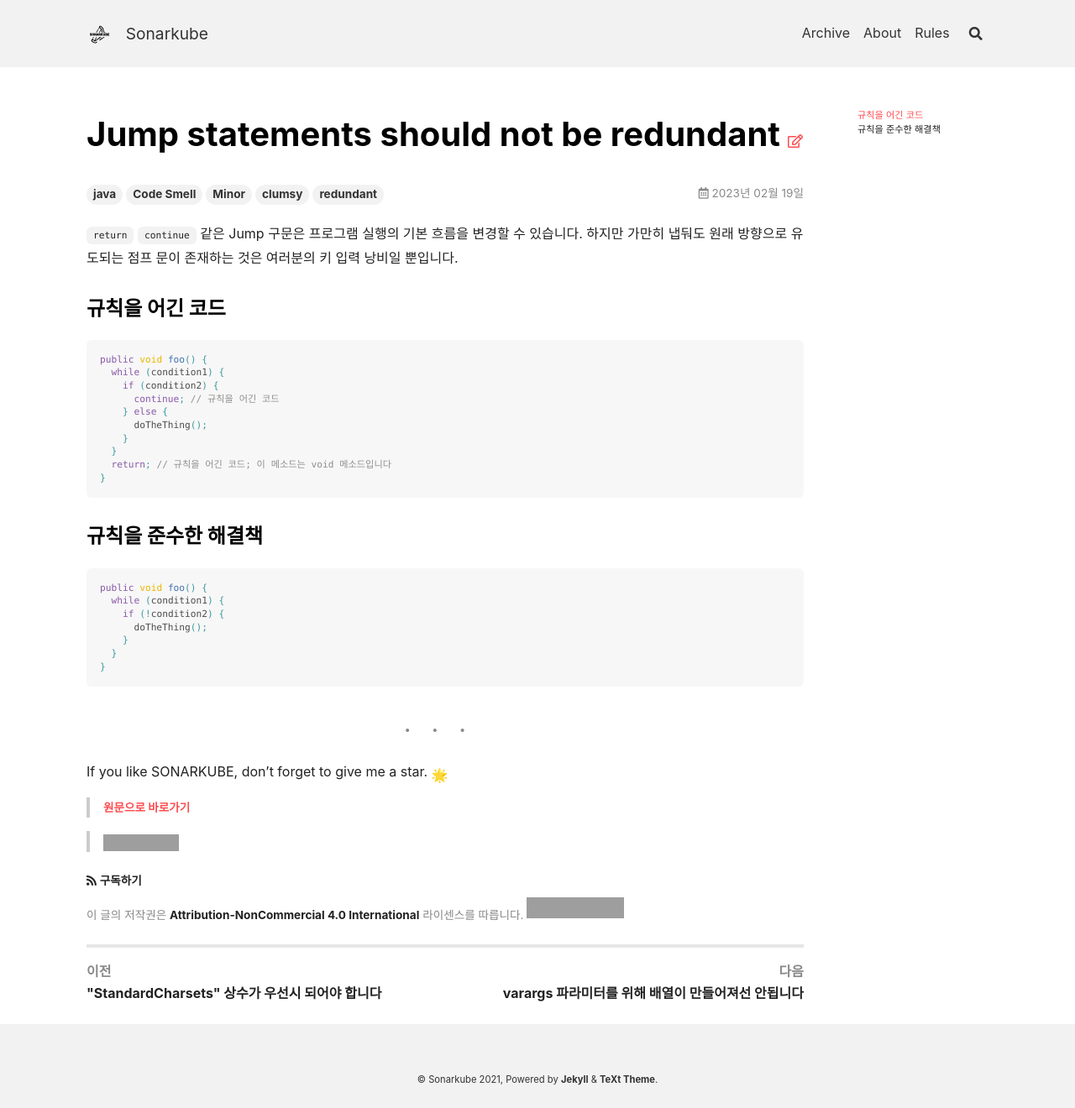
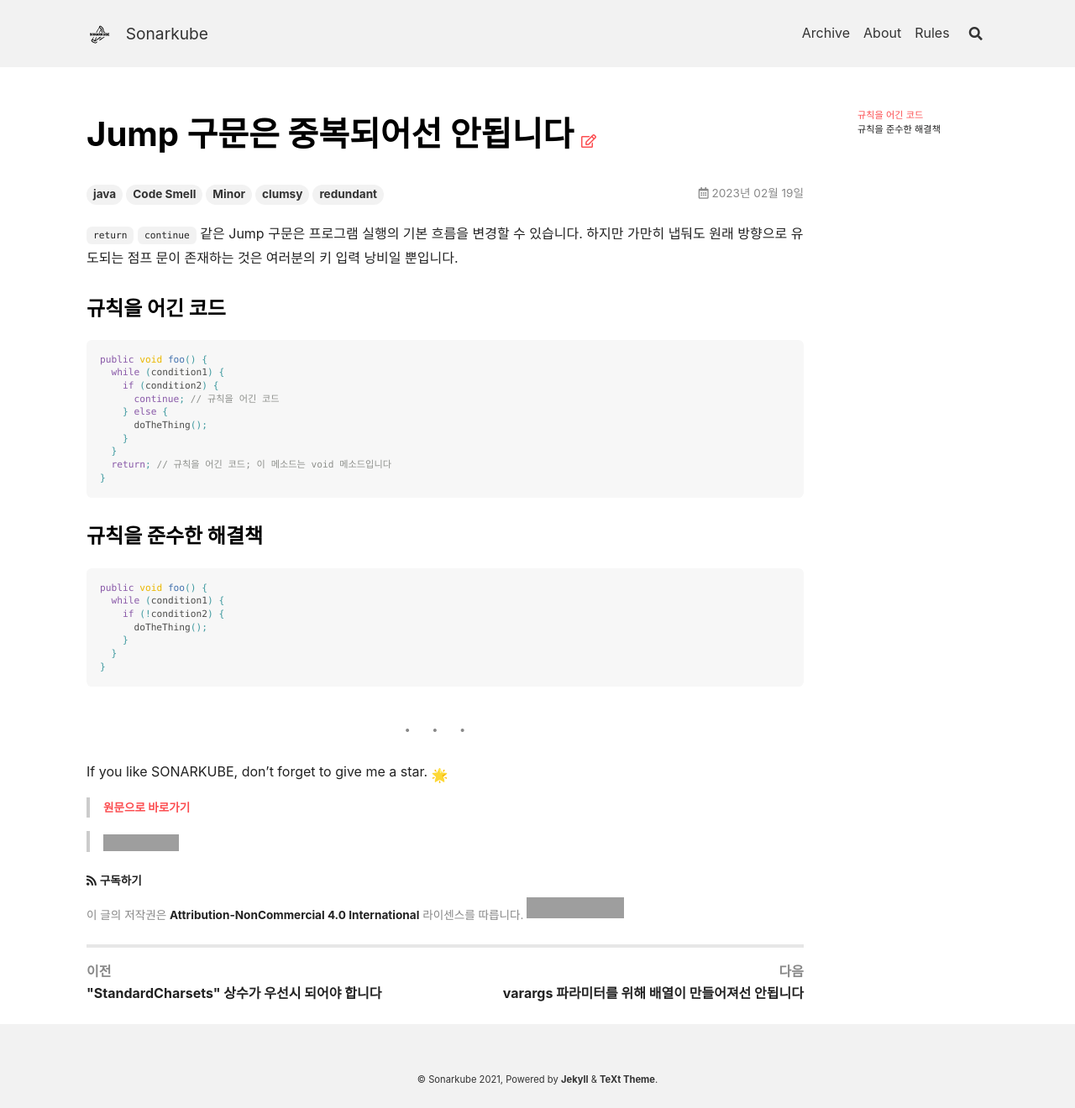
Before and after one commit to kantabile/sonarkube, a Jekyll site: the page built from _posts/java/2023-02-19-RSPEC-3626.md, in a window 1280 px wide. Shown: the whole page at 84% size. Built offline with Jekyll 4.4.1, drawn with Linux system fonts in a browser that asks for light colours; nearby versions of some CDN libraries; emoji names are drawn with the system emoji font; grey boxes are pictures that could not be loaded.

Commit message:
fix: RSPEC-3626 thx. ssungwxx

```diff
--- a/_posts/java/2023-02-19-RSPEC-3626.md
+++ b/_posts/java/2023-02-19-RSPEC-3626.md
@@ -1,5 +1,5 @@
 ---
-title: "Jump statements should not be redundant"
+title: "Jump 구문은 중복되어선 안됩니다"
 tags: [java, Code Smell, Minor, clumsy, redundant]
 ---
 
```
